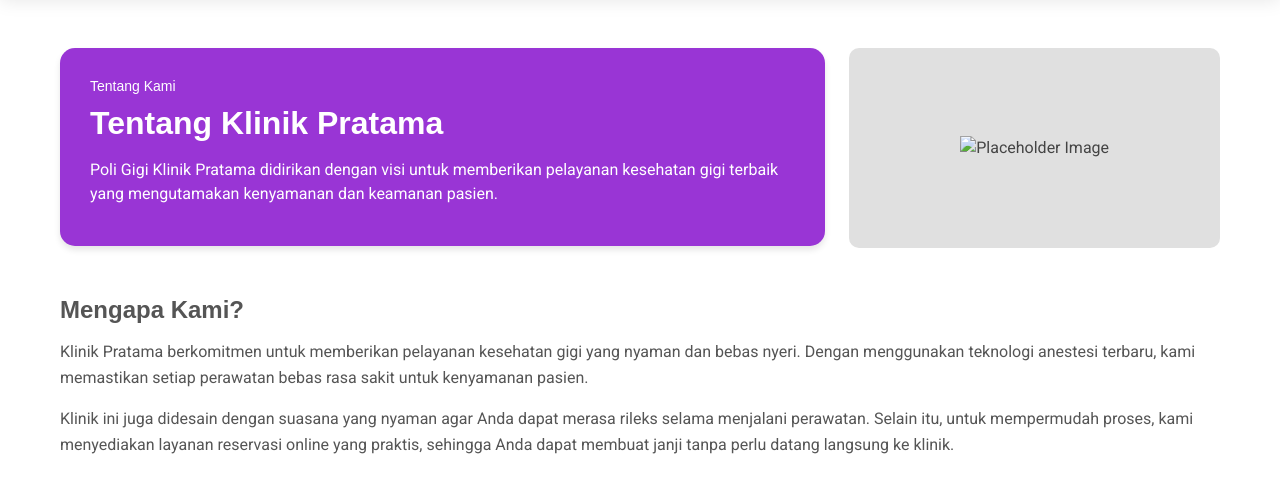
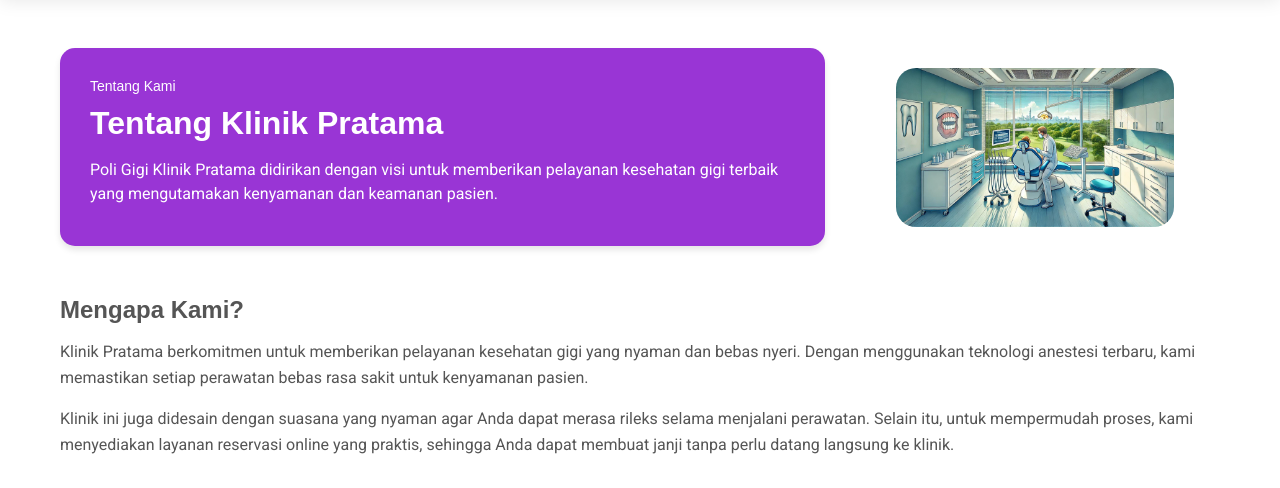
Before and after one commit to Divarizky/website-poli-gigi-klinik-pratama-pppl, a PHP site: page /website-poli-gigi-klinik-pratama-pppl/pages/about.php in a window 1280 px wide. Shown: the part 76-564 px from the top of the page. Run offline with PHP 8.4, Linux system fonts and the light colour scheme; some libraries are stand-ins or nearby versions.

Commit message:
memasukkan gambar about

```diff
--- a/assets/css/about.css
+++ b/assets/css/about.css
@@ -28,7 +28,7 @@
   }
 
   .icon-placeholder {
-    background-color: #e0e0e0; /* Warna abu-abu untuk placeholder */
+    background-color: #ffffff; /* Warna abu-abu untuk placeholder */
     border-radius: 10px; /* Sudut melengkung untuk placeholder */
     display: flex;
     align-items: center;
@@ -37,7 +37,8 @@
   }
 
   .icon-placeholder img {
-    max-width: 50%; /* Mengatur ukuran gambar placeholder agar proporsional */
+    max-width: 75%; /* Mengatur ukuran gambar placeholder agar proporsional */
+    border-radius: 20px;
   }
 
   /* Memberikan jarak kiri dan kanan */
--- a/pages/about.php
+++ b/pages/about.php
@@ -31,7 +31,7 @@ include("../template/header.php");
       <!-- Gambar Placeholder -->
       <div class="col-md-4">
         <div class="icon-placeholder">
-          <img src="https://via.placeholder.com/150" alt="Placeholder Image">
+          <img src="assets/img/tentang-kami.png" alt="Placeholder Image">
         </div>
       </div>
     </div>
```
Also changed, not shown: pages/doctor.php (+5 -5 lines), assets/img/dashboard/doctor.png, assets/img/gambar-tentang-kami.png (added), assets/img/tentang-kami.png (added).
